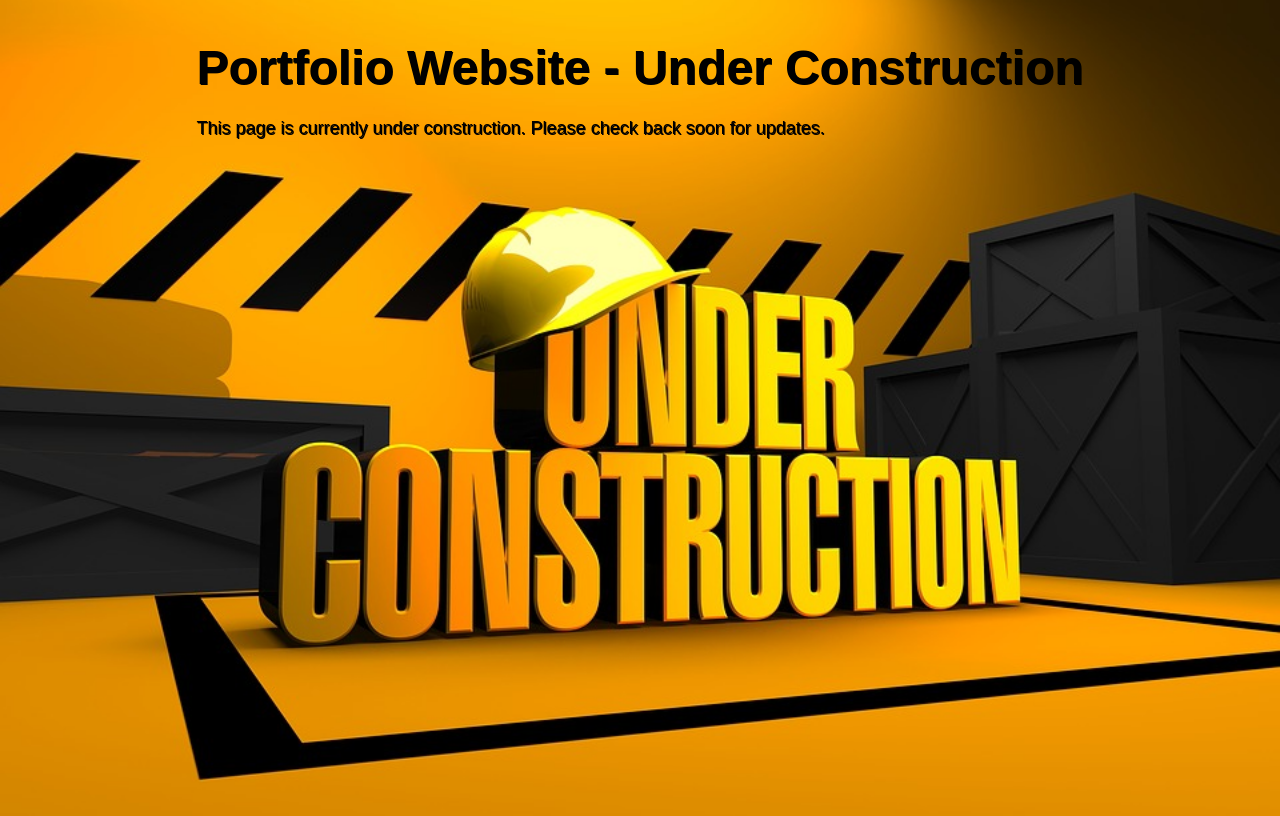
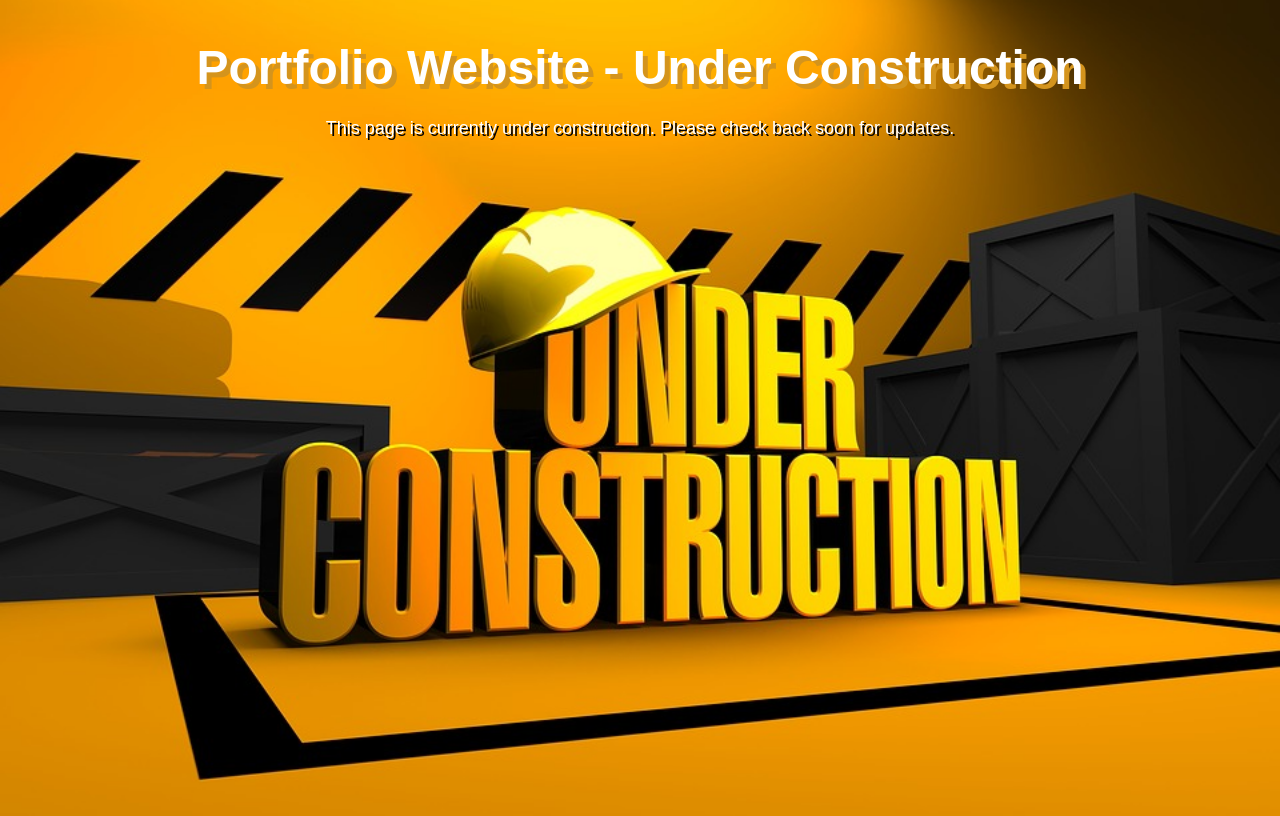
Before and after one commit to akshathrvh/akshathportfolio, a plain HTML site: page index.html in a window 1280 px wide. Drawn offline with Linux system fonts and the light colour scheme.

Commit message:
Update app.css

```diff
--- a/app.css
+++ b/app.css
@@ -16,16 +16,18 @@ h1 {
   font-size: 48px;
   text-align: center;
   margin-bottom: 20px;
-  color: #000000;
-  text-shadow: 1px 1px #000;
+  color: #ffffff;
+  text-shadow: 5px 5px #d4941d;
+  text-align: center
 }
 
 p {
   font-size: 18px;
   line-height: 1.5;
   margin-bottom: 40px;
-  color: #000000;
-  text-shadow: 1px 1px #000;
+  color: #ffffff;
+  text-shadow: 2px 2px #000000;
+  text-align: center
 }
 
 .button {
```
